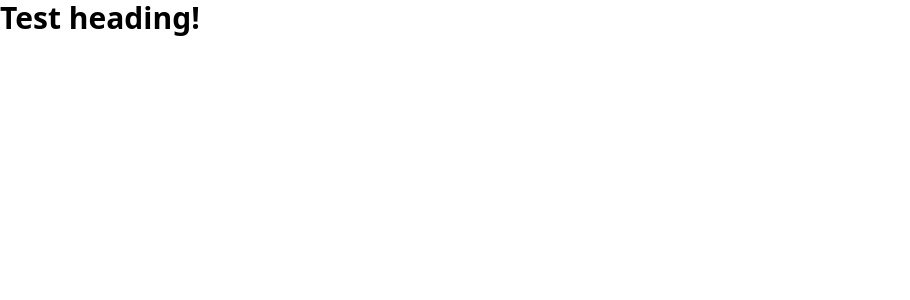
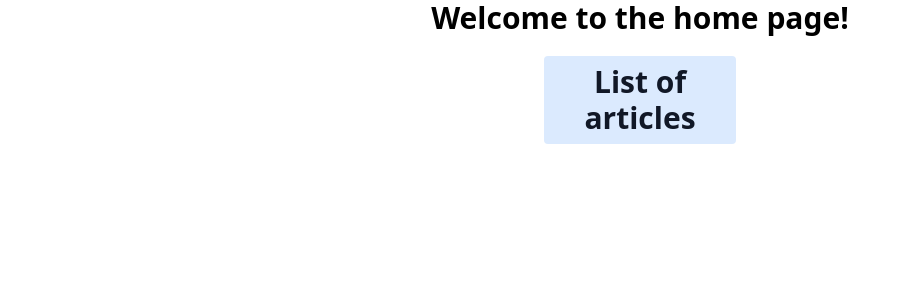
Before and after one commit to erdaboss99/NextJS-Blog, a Next.js app: page / in a window 1280 px wide. Shown: the top 300 px of the page, without its empty margins (0-910 px from the left). Built offline with nearby package versions, Linux system fonts and the light colour scheme.

Commit message:
Update home page

```diff
--- a/src/pages/index.tsx
+++ b/src/pages/index.tsx
@@ -1,7 +1,14 @@
+import Link from 'next/link';
+
 export default function Home() {
 	return (
 		<div>
-			<h1 className='text-3xl font-bold'>Test heading!</h1>
+			<h1 className='text-3xl font-bold text-center'>Welcome to the home page!</h1>
+			<Link className='block' href='/blog'>
+				<div className='bg-blue-100 w-[15%] mx-auto my-5 p-2 rounded text-center'>
+					<h2 className='text-gray-900 text-3xl font-semibold'>List of articles</h2>
+				</div>
+			</Link>
 		</div>
 	);
 }
```
